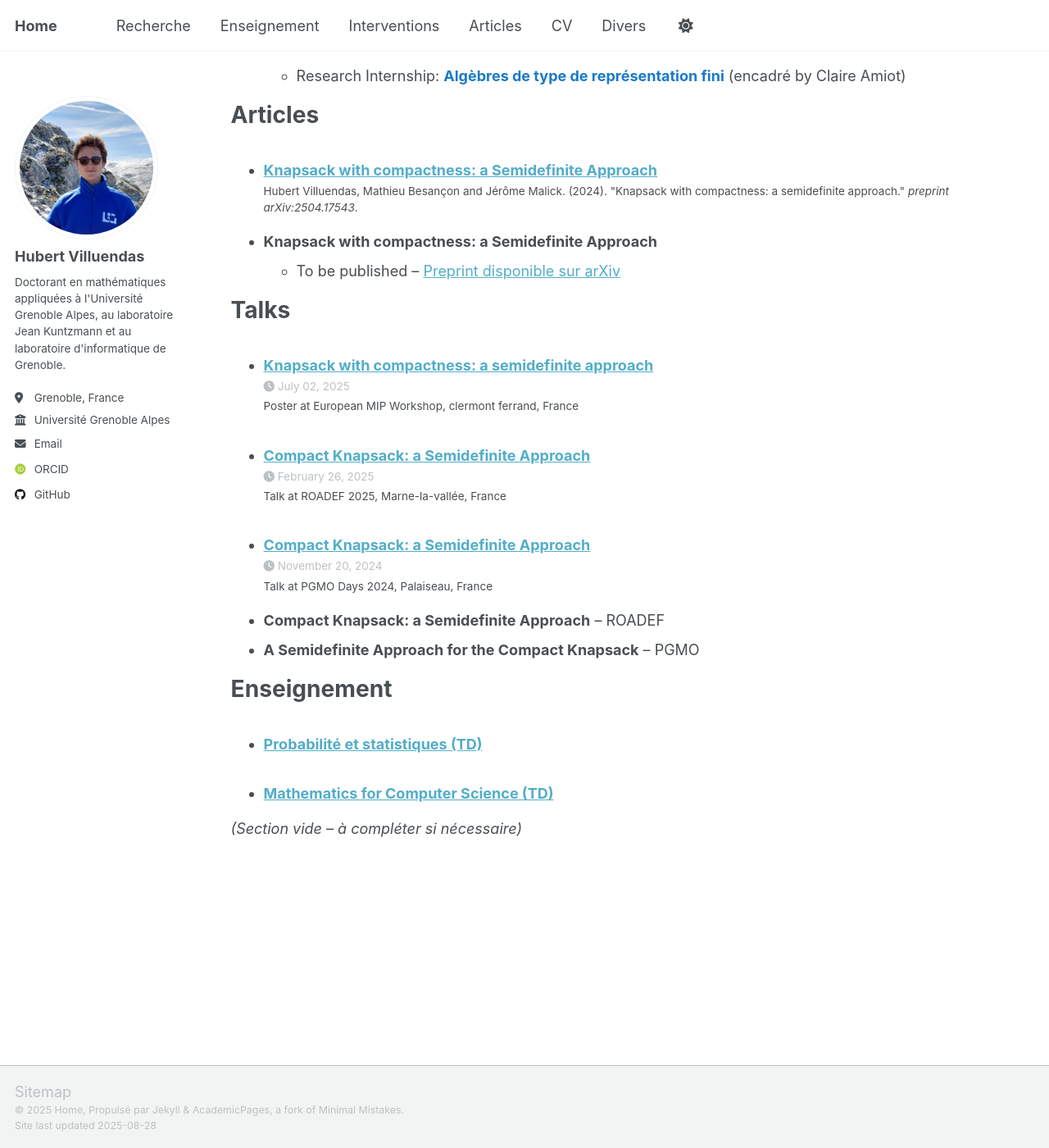
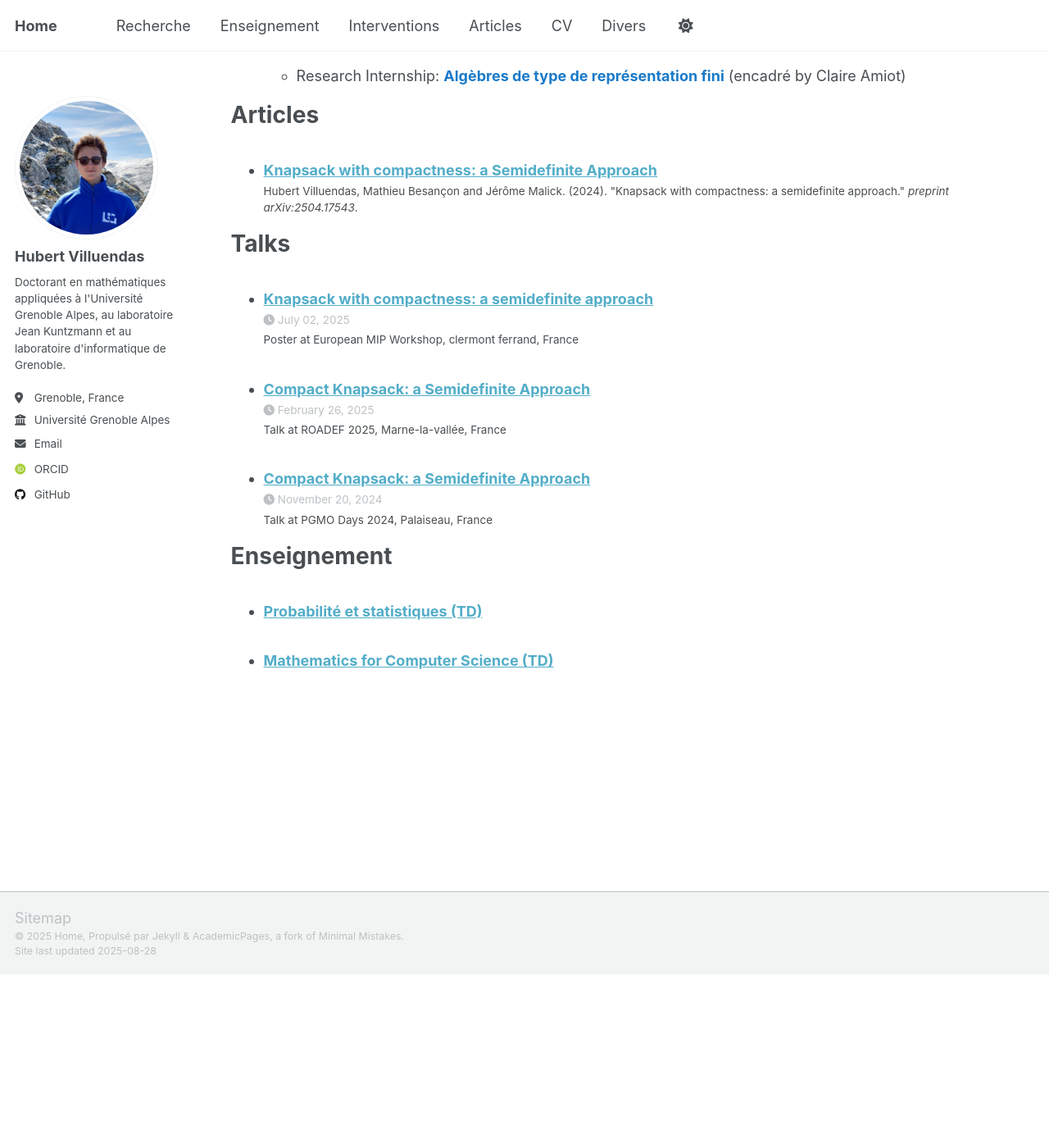
Before and after one commit to HubertVilluendas/hubertvilluendas.github.io, a Jekyll site: the page built from _pages/cv.md, in a window 1280 px wide and 1400 px high, scrolled down 807 px. Shown: the whole window at 82% size. Built offline with Jekyll 4.4.1, drawn with Linux system fonts in a browser that asks for light colours; some web fonts are replaced; a script that is not in the unit is left out; after the commit the page ends 1995 px from its top, so only the background shows below that.

Commit message:
Quelques correctifs

```diff
--- a/_pages/cv.md
+++ b/_pages/cv.md
@@ -37,20 +37,15 @@ Articles
   <ul>{% for post in site.publications reversed %}
     {% include archive-single-cv.html %}
   {% endfor %}</ul>
-  * **Knapsack with compactness: a Semidefinite Approach**
-    * To be published – [Preprint disponible sur arXiv](https://arxiv.org/abs/2504.17543)
 
 Talks
 ======
   <ul>{% for post in site.talks reversed %}
     {% include archive-single-talk-cv.html %}
   {% endfor %}</ul>
-  * **Compact Knapsack: a Semidefinite Approach** – ROADEF
-  * **A Semidefinite Approach for the Compact Knapsack** – PGMO
 
 Enseignement
 ======
   <ul>{% for post in site.teaching reversed %}
     {% include archive-single-cv.html %}
   {% endfor %}</ul>
-  *(Section vide – à compléter si nécessaire)*
```
Also changed, not shown: _talks/2024-11-20-compactKP-PGMO.md (+1 -1 lines), _talks/2025-02-26-compactKP-ROADEF.md (+1 -1 lines), _talks/2025-07-02-compactKP-MIPWorkshop.md (+1 -1 lines).
